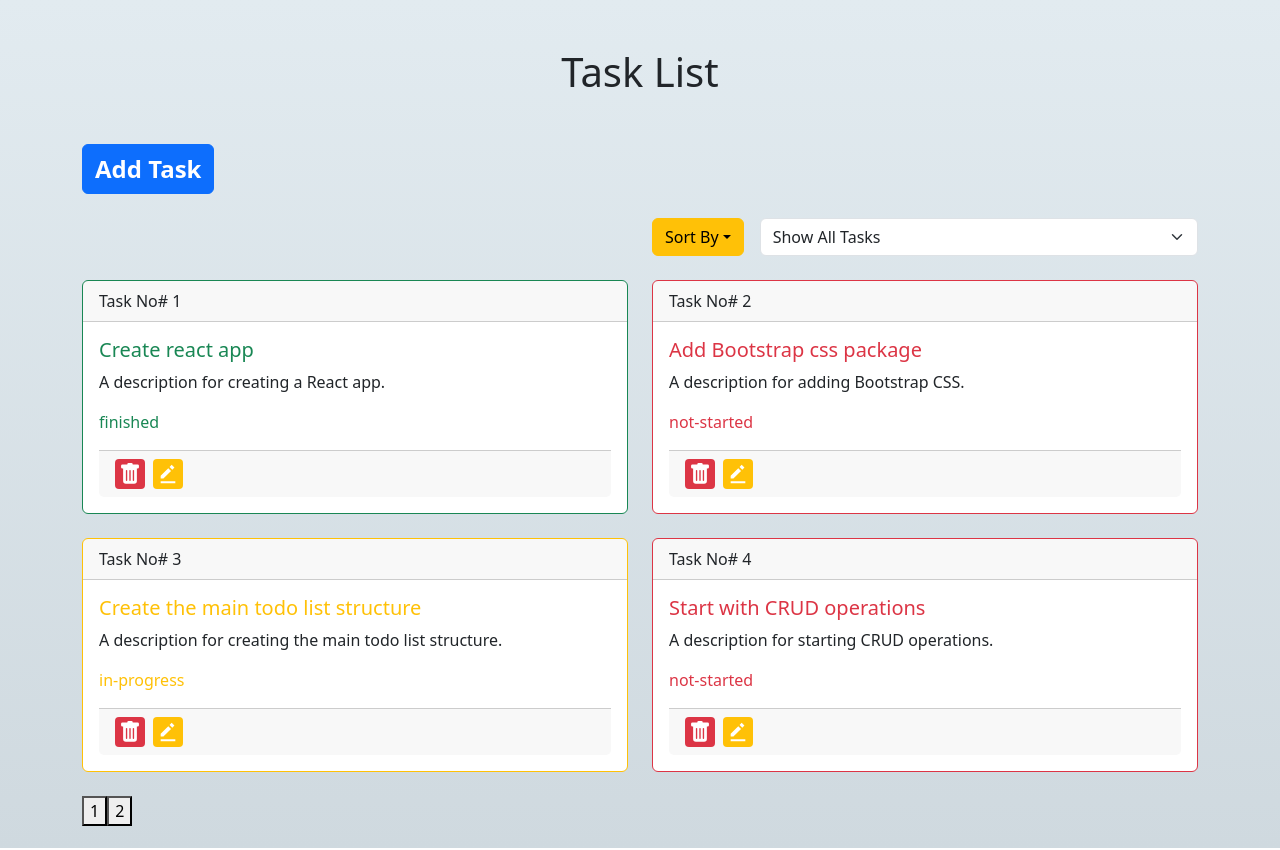
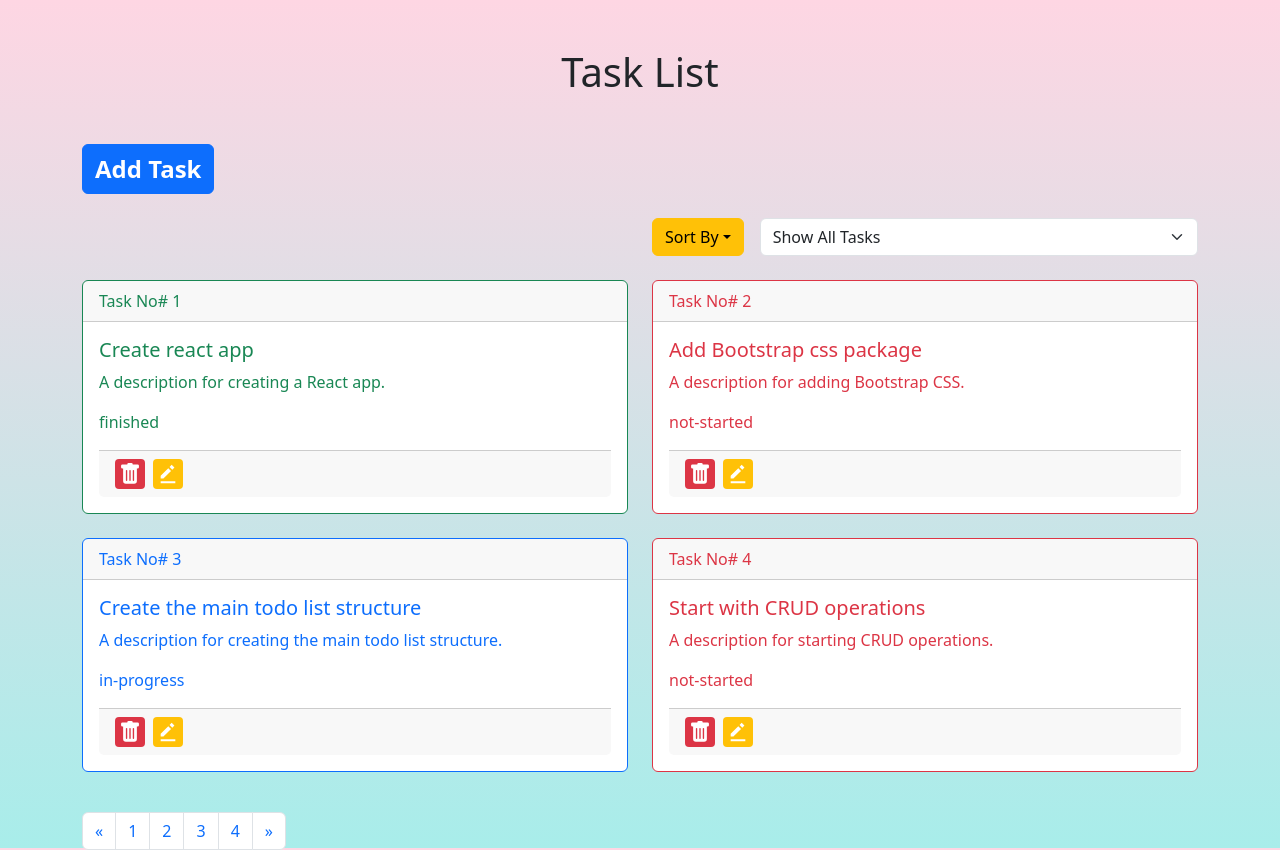
Before and after one commit to AbdElrahmanGbr/jobathon-task, a React (Create React App) app: page / in a window 1280 px wide. Built offline with nearby package versions, Linux system fonts and the light colour scheme; the HTML template or start-up script is replaced by a standard one.

Commit message:
styles: refactor styles of edit task form

```diff
--- a/src/components/task/task.jsx
+++ b/src/components/task/task.jsx
@@ -4,6 +4,11 @@ import {BsTrashFill} from "react-icons/bs";
 import {BiSolidEditAlt} from "react-icons/bi";
 import {useState} from "react";
 import Form from "react-bootstrap/Form";
+import InputGroup from "react-bootstrap/InputGroup";
+import Row from "react-bootstrap/Row";
+import Button from "react-bootstrap/Button";
+import Col from "react-bootstrap/Col";
+import Stack from "react-bootstrap/Stack";
 const Task = ({task, onDelete, onEdit}) => {
 
     const [editMode, setEditMode] = useState(false);
@@ -27,43 +32,61 @@ const Task = ({task, onDelete, onEdit}) => {
 
     const statusToBorderColor = {
         "not-started": "danger",
-        "in-progress": "warning",
+        "in-progress": "primary",
         "finished": "success",
     };
 
     const taskStatusColor = statusToBorderColor[task.status] || "primary";
 
     return (
-            <Card className={"taskCard mb-4"} border={taskStatusColor}>
+            <Card className={`taskCard mb-4 text-${taskStatusColor}`} border={taskStatusColor} >
                 <Card.Header>Task No# {task.id}</Card.Header>
                 <Card.Body>
                     {editMode ? (
-                            <div>
-                                <input
-                                    type="text"
+                        <>
+                            <Row>
+                                <Col md={6}>
+                                    <InputGroup>
+                                        <InputGroup.Text>Title:</InputGroup.Text>
+                                        <Form.Control aria-label="Task Title"
+                                                      name="description"
                                                       value={editedTitle}
                                                       onChange={(e) => setEditedTitle(e.target.value)}
                                         />
-                                <textarea
-                                    value={editedDescription}
-                                    onChange={(e) => setEditedDescription(e.target.value)}
-                                />
+                                    </InputGroup>
+                                </Col>
+                                <Col md={6}>
                                     <Form.Select aria-label="Status" name="status" onChange={(e) => setEditedStatus(e.target.value)}>
                                         <option disabled>Task Status</option>
                                         <option value="not-started">Not Started</option>
                                         <option value="in-progress">In Progress</option>
                                         <option value="finished">Finished</option>
                                     </Form.Select>
-                                <button onClick={handleSave}>Save</button>
-                                <button onClick={handleCancel}>Cancel</button>
-                            </div>
+                                </Col>
+
+                            </Row>
+                        <Row className={"my-3"}>
+                            <InputGroup>
+                                <InputGroup.Text>Description:</InputGroup.Text>
+                                <Form.Control as="textarea" aria-label="Task Description"
+                                              value={editedDescription}
+                                              onChange={(e) => setEditedDescription(e.target.value)}
+                                />
+                            </InputGroup>
+                        </Row>
+                           <Stack direction={"horizontal"} className={"justify-content-start"}>
+                            <Button variant={"success"} className={"me-2"} onClick={handleSave}>Save</Button>
+                            <Button variant={"danger"} onClick={handleCancel}>Cancel</Button>
+                        </Stack>
+                        </>
+
                     ) : (
                         <>
-                            <Card.Title className={`text-${taskStatusColor}`}>{task.title}</Card.Title>
+                            <Card.Title>{task.title}</Card.Title>
                             <Card.Text>
                                 {task.description}
                             </Card.Text>
-                            <Card.Text className={`text-${taskStatusColor}`}>
+                            <Card.Text>
                                 {task.status}
                             </Card.Text>
                             <Card.Footer>
--- a/src/data/tasks-data-module.js
+++ b/src/data/tasks-data-module.js
@@ -29,4 +29,52 @@ export const tasksData = [
     status: "in-progress",
     description: "A description for Toast."
   },
+  {
+    id: 6,
+    title: "Add Bootstrap css package",
+    status: "not-started",
+    description: "A description for adding Bootstrap CSS."
+  },
+  {
+    id: 7,
+    title: "Create the main todo list structure",
+    status: "in-progress",
+    description: "A description for creating the main todo list structure."
+  },
+  {
+    id: 8,
+    title: "Start with CRUD operations",
+    status: "not-started",
+    description: "A description for starting CRUD operations."
+  },
+  {
+    id: 9,
+    title: "Add Toastify",
+    status: "in-progress",
+    description: "A description for Toast."
+  },
+  {
+    id: 10,
+    title: "Add Bootstrap css package",
+    status: "not-started",
+    description: "A description for adding Bootstrap CSS."
+  },
+  {
+    id: 11,
+    title: "Create the main todo list structure",
+    status: "in-progress",
+    description: "A description for creating the main todo list structure."
+  },
+  {
+    id: 12,
+    title: "Start with CRUD operations",
+    status: "not-started",
+    description: "A description for starting CRUD operations."
+  },
+  {
+    id: 13,
+    title: "Add Toastify",
+    status: "in-progress",
+    description: "A description for Toast."
+  },
 ];
--- a/src/index.css
+++ b/src/index.css
@@ -3,9 +3,7 @@ body {
   font-family: -apple-system, BlinkMacSystemFont, 'Segoe UI', 'Roboto', 'Oxygen',
     'Ubuntu', 'Cantarell', 'Fira Sans', 'Droid Sans', 'Helvetica Neue',
     sans-serif;
-  -webkit-font-smoothing: antialiased;
-  -moz-osx-font-smoothing: grayscale;
-  background-image: linear-gradient(to top, #cfd9df 0%, #e2ebf0 100%);
+  background-image: linear-gradient(to top, #a8edea 0%, #fed6e3 100%);
   height: 100vh;
 }
 
--- a/src/pages/taskslist/tastslist.page.jsx
+++ b/src/pages/taskslist/tastslist.page.jsx
@@ -7,6 +7,7 @@ import Stack from "react-bootstrap/Stack";
 import DropdownButton from "react-bootstrap/DropdownButton";
 import Dropdown from "react-bootstrap/Dropdown";
 import Form from "react-bootstrap/Form";
+import {Pagination} from "react-bootstrap";
 
 const TasksList = ({tasks, onDeleteTask, onEditTask}) => {
     const [filteredTasks, setFilteredTasks] = useState(tasksData);
@@ -58,7 +59,8 @@ const TasksList = ({tasks, onDeleteTask, onEditTask}) => {
                             <Dropdown.Item onClick={() => sortTasks('id')}>ID</Dropdown.Item>
                             <Dropdown.Item onClick={() => sortTasks('title')}>Title</Dropdown.Item>
                         </DropdownButton>
-                        <Form.Select className={"ms-3"} aria-label="Status" name="status" onChange={(e) => filterTasks(e.target.value)}>
+                        <Form.Select className={"ms-3"} aria-label="Status" name="status"
+                                     onChange={(e) => filterTasks(e.target.value)}>
                             <option value="all">Show All Tasks</option>
                             <option value="not-started">Not Started</option>
                             <option value="in-progress">In Progress</option>
@@ -68,21 +70,23 @@ const TasksList = ({tasks, onDeleteTask, onEditTask}) => {
                 </Col>
             </Row>
             <Row>
-            {currentTasks.map((task) => (
-                <Col key={task.id} lg={6}>
-                    <Task task={task} onDelete={onDeleteTask} onEdit={onEditTask} />
-                </Col>
-            ))}
+                {currentTasks.map((task) => (
+                    <Col key={task.id} lg={6}>
+                        <Task task={task} onDelete={onDeleteTask} onEdit={onEditTask}/>
+                    </Col>
+                ))}
             </Row>
-            <div>
+            <Pagination className={"mt-3"}>
+                <Pagination.First onClick={() => paginate(1)}/>
                 {Array(Math.ceil(filteredTasks.length / tasksPerPage))
                     .fill()
                     .map((_, index) => (
-                        <button key={index} onClick={() => paginate(index + 1)}>
+                        <Pagination.Item key={index} onClick={() => paginate(index + 1)}>
                             {index + 1}
-                        </button>
+                        </Pagination.Item>
                     ))}
-            </div>
+                <Pagination.Last onClick={() => paginate(Math.ceil(filteredTasks.length / tasksPerPage))}/>
+            </Pagination>
         </>
     );
 };
```
Lines whose indentation alone changed are shown as unchanged.
